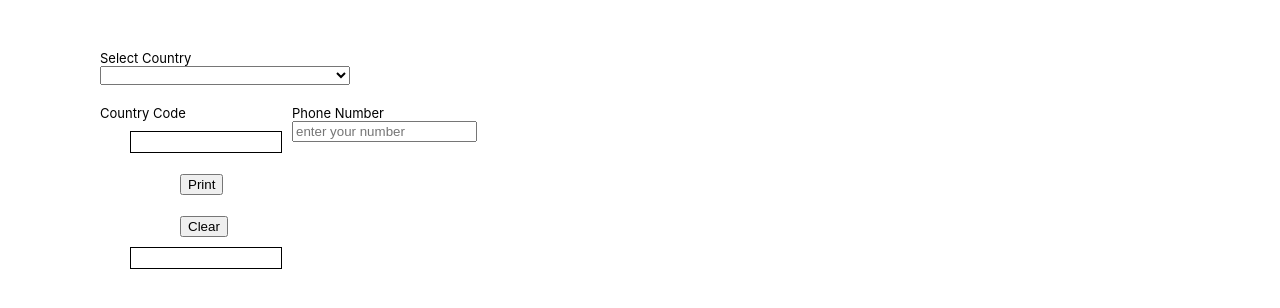
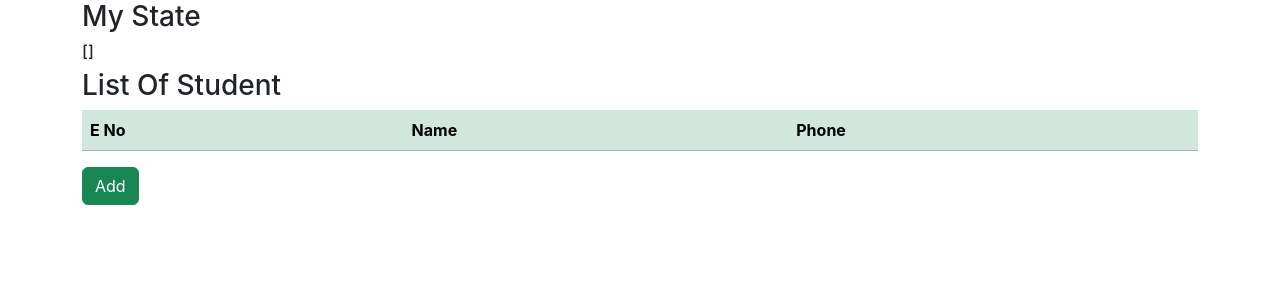
Before and after one commit to subhendupk/app-first-react, a React (Create React App) app: page / in a window 1280 px wide. Shown: the top 308 px of the page. Built offline with nearby package versions, Linux system fonts and the light colour scheme.

Commit message:
StudentList component create

```diff
--- a/public/index.html
+++ b/public/index.html
@@ -24,6 +24,7 @@
       work correctly both with client-side routing and a non-root public URL.
       Learn how to configure a non-root public URL by running `npm run build`.
     -->
+    <link href="https://cdn.jsdelivr.net/npm/bootstrap@5.3.2/dist/css/bootstrap.min.css" rel="stylesheet" integrity="sha384-T3c6CoIi6uLrA9TneNEoa7RxnatzjcDSCmG1MXxSR1GAsXEV/Dwwykc2MPK8M2HN" crossorigin="anonymous">
     <title>React App</title>
   </head>
   <body>
@@ -39,5 +40,6 @@
       To begin the development, run `npm start` or `yarn start`.
       To create a production bundle, use `npm run build` or `yarn build`.
     -->
+    <script src="https://cdnjs.cloudflare.com/ajax/libs/jquery/3.7.1/jquery.min.js" integrity="sha512-v2CJ7UaYy4JwqLDIrZUI/4hqeoQieOmAZNXBeQyjo21dadnwR+8ZaIJVT8EE2iyI61OV8e6M8PP2/4hpQINQ/g==" crossorigin="anonymous" referrerpolicy="no-referrer"></script>
   </body>
 </html>
--- a/src/App.js
+++ b/src/App.js
@@ -1,74 +1,11 @@
-import { useState } from "react";
 import "./App.css";
-import SubmitButton from "./components/SubmitButton";
-import DisplayBox from "./components/DisplayBox";
+import AjaxToReact from "./pages/AjaxtoReact";
+import StudentList from "./pages/StudentList";
 
 function App() {
-  const [code, setCode] = useState("");
-  const [phone, setPhone] = useState("");
-  const [result, setResult] = useState("");
-  function getOption(e) {
-    const option = e.target.value;
-    if (option === "esc") return;
-    console.log(option);
-    // document.getElementById("code").innerHTML = option;
-    setCode(option);
-    return option;
-  }
+  let condition = 2
+  return condition === 1?<AjaxToReact />: <StudentList />
 
-  function print() {
-    // let Code = document.getElementById("code").innerHTML;
-    let Code = code;
-    console.log(Code);
-    // let contactNumber = document.getElementById("contactnumber").value;
-    let contactNumber = phone;
-    // document.getElementById("print-number").innerHTML =  Code + " " + contactNumber;
-    setResult(Code + " " + contactNumber);
-  }
-
-  const clearState = () => {
-    setCode("");
-    setPhone("");
-    setResult("");
-  }
-
-  return (
-    <div className="main">
-      <div className="option">
-        <label for="country">Select Country</label>
-        <select name="country" id="country" onChange={getOption} value={code}>
-          <option value="esc"></option>
-          <option value="+91">India</option>
-          <option value="+1">USA</option>
-          <option value="+86">China</option>
-        </select>
-      </div>
-      <div className="country-code-design">
-        <div className="country-code">
-          <div>Country Code</div>
-          <DisplayBox text={code} />
-        </div>
-        <div className="country-code">
-          <div>Phone Number</div>
-          <div className="number">
-            <input
-              type="number"
-              id="contactnumber"
-              placeholder="enter your number"
-              value={phone}
-              onChange={(e) => {
-                setPhone(e.target.value);
-                console.log("rernder", phone);
-              }}
-            />
-          </div>
-        </div>
-      </div>
-      <SubmitButton onClickHandeler={print} isLoading={false} name={"Print"} />
-      <SubmitButton onClickHandeler={clearState} isLoading={false} name={"Clear"} />
-      <DisplayBox text={result} />
-    </div>
-  );
 }
 
 export default App;
--- a/src/index.js
+++ b/src/index.js
@@ -6,9 +6,9 @@ import reportWebVitals from './reportWebVitals';
 
 const root = ReactDOM.createRoot(document.getElementById('root'));
 root.render(
-  <React.StrictMode>
+  // <React.StrictMode>
     <App />
-  </React.StrictMode>
+  // </React.StrictMode>
 );
 
 // If you want to start measuring performance in your app, pass a function
--- /dev/null
+++ b/src/pages/AjaxtoReact.jsx
@@ -0,0 +1,73 @@
+import { useState } from "react";
+import SubmitButton from "../components/SubmitButton";
+import DisplayBox from "../components/DisplayBox";
+
+function AjaxToReact() {
+  const [code, setCode] = useState("");
+  const [phone, setPhone] = useState("");
+  const [result, setResult] = useState("");
+  function getOption(e) {
+    const option = e.target.value;
+    if (option === "esc") return;
+    console.log(option);
+    // document.getElementById("code").innerHTML = option;
+    setCode(option);
+    return option;
+  }
+
+  function print() {
+    // let Code = document.getElementById("code").innerHTML;
+    let Code = code;
+    console.log(Code);
+    // let contactNumber = document.getElementById("contactnumber").value;
+    let contactNumber = phone;
+    // document.getElementById("print-number").innerHTML =  Code + " " + contactNumber;
+    setResult(Code + " " + contactNumber);
+  }
+
+  const clearState = () => {
+    setCode("");
+    setPhone("");
+    setResult("");
+  }
+
+  return (
+    <div className="main">
+      <div className="option">
+        <label for="country">Select Country</label>
+        <select name="country" id="country" onChange={getOption} value={code}>
+          <option value="esc"></option>
+          <option value="+91">India</option>
+          <option value="+1">USA</option>
+          <option value="+86">China</option>
+        </select>
+      </div>
+      <div className="country-code-design">
+        <div className="country-code">
+          <div>Country Code</div>
+          <DisplayBox text={code} />
+        </div>
+        <div className="country-code">
+          <div>Phone Number</div>
+          <div className="number">
+            <input
+              type="number"
+              id="contactnumber"
+              placeholder="enter your number"
+              value={phone}
+              onChange={(e) => {
+                setPhone(e.target.value);
+                console.log("rernder", phone);
+              }}
+            />
+          </div>
+        </div>
+      </div>
+      <SubmitButton onClickHandeler={print} isLoading={false} name={"Print"} />
+      <SubmitButton onClickHandeler={clearState} isLoading={false} name={"Clear"} />
+      <DisplayBox text={result} />
+    </div>
+  );
+}
+
+export default AjaxToReact;
--- /dev/null
+++ b/src/pages/StudentList.jsx
@@ -0,0 +1,100 @@
+import React, { useState } from "react";
+
+
+export default function StudentList() {
+  const [name, setName] = useState("");
+  const [phone, setPhone] = useState("");
+  const [studentlist, setStudentlist] = useState([]);
+  const [show, setShow] = useState(false);
+
+  const studentAdd = () => {
+    // const newStudent = {'name': name, 'phone': phone}};
+    const newStudent = { name, phone }
+
+    setStudentlist((curentArray) => {
+      curentArray.push(newStudent);
+      //  return curentArray;
+      return [...curentArray];
+    });
+    closeStudentForm();
+  }
+
+  const displayStudentForm = () => {
+    setShow(true);
+  }
+
+  const closeStudentForm = () => {
+    setShow(false);
+    setName("");
+    setPhone("");
+  }
+
+  return (
+    <div>
+      <div className="container">
+        <h3>My State</h3>
+        <h6>{name}</h6>
+        <h6>{phone}</h6>
+        <h6>{JSON.stringify(studentlist)}</h6>
+        <h6>{show}</h6>
+        <h3>List Of Student</h3>
+        <table className="table table-success table-striped">
+          <thead>
+            <tr>
+              <th scope="col">E No</th>
+              <th scope="col">Name</th>
+              <th scope="col">Phone</th>
+            </tr>
+          </thead>
+          <tbody>
+            {studentlist.map((student, index) => {
+              return <tr key={index}>
+                <td>{index + 1}</td>
+                <td>{student.name}</td>
+                <td>{student.phone}</td>
+              </tr>
+            })}
+
+          </tbody>
+        </table>
+        {!show ?
+          <div>
+            <button type="button" className="btn btn-success" onClick={displayStudentForm}>Add</button>
+          </div>
+          :
+          <div className="student-form my-3">
+            <div className="row">
+              <div className="col mb-2">
+                <label htmlFor="formGroupExampleInput" className="form-label">Name</label>
+                <input
+                  type="text"
+                  className="form-control"
+                  placeholder="Enter Name"
+                  aria-label="Enter Name"
+                  value={name}
+                  onChange={(e) => {
+                    setName(e.target.value);
+                  }}
+                />
+              </div>
+              <div class="col mb-2">
+                <label htmlFor="formGroupExampleInput" class="form-label">Phone</label>
+                <input
+                  type="text"
+                  className="form-control"
+                  placeholder="Enter Phone"
+                  aria-label="Enter Phone"
+                  value={phone}
+                  onChange={(e) => {
+                    setPhone(e.target.value);
+                  }} />
+              </div>
+            </div>
+            <button type="button" className="btn btn-success" onClick={studentAdd}>Submit</button>
+            <button type="button" className="btn btn-danger" style={{ marginLeft: "5px" }} onClick={closeStudentForm}>Close</button>
+          </div>
+        }
+      </div>
+    </div>
+  )
+}
```
